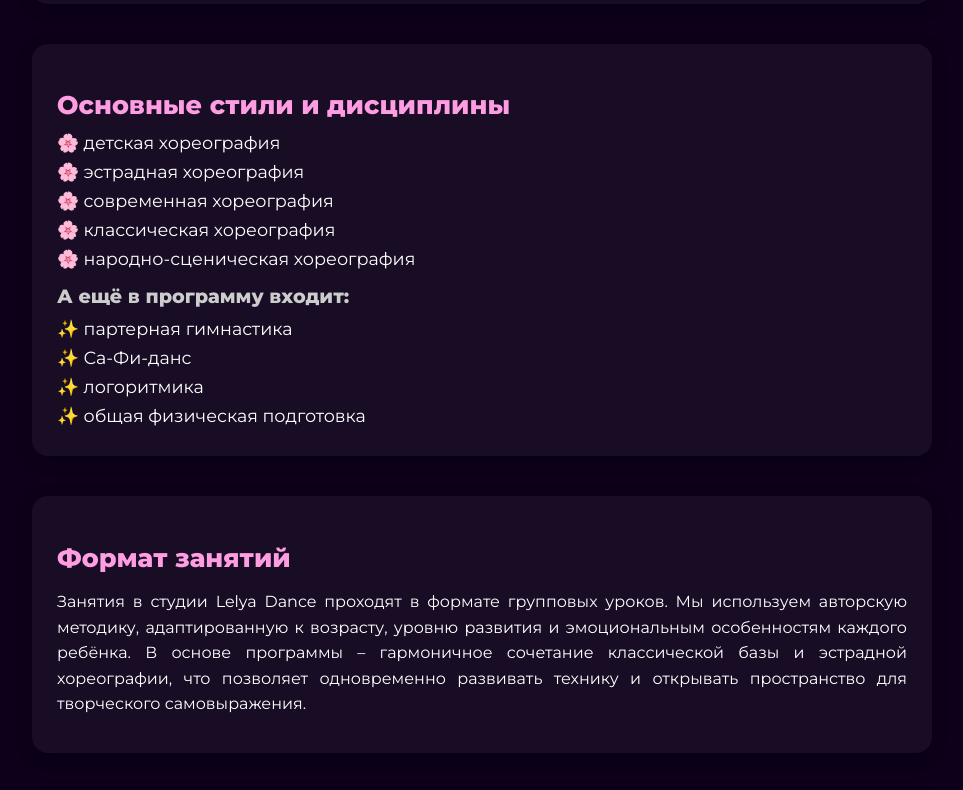
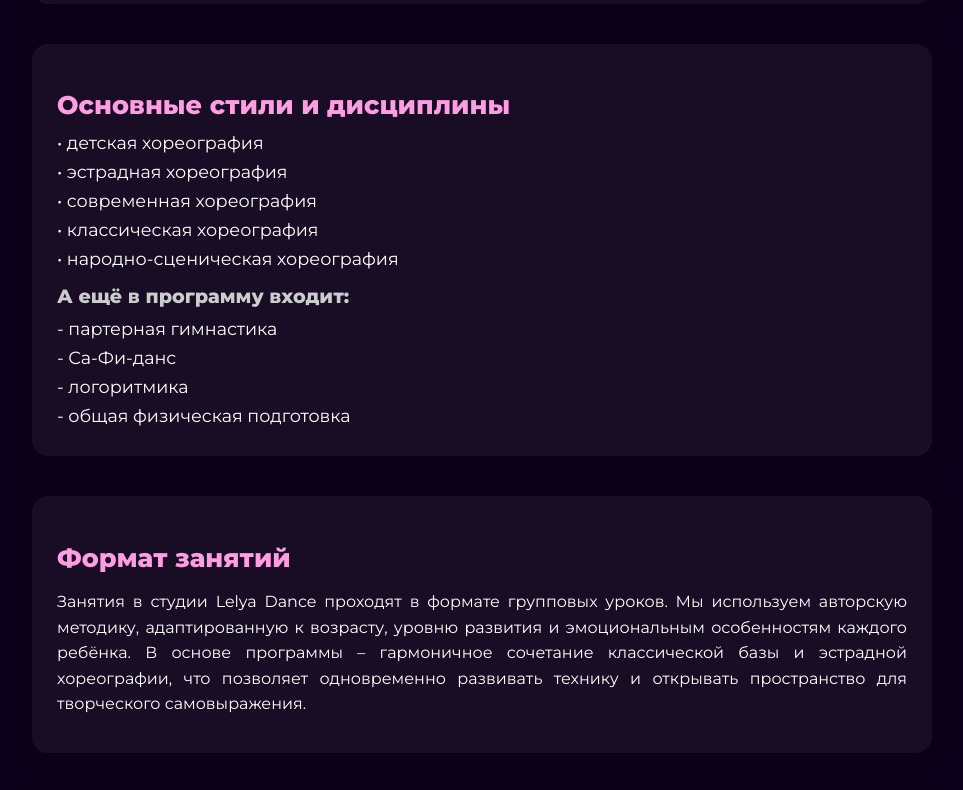
Before and after one commit to lelyadance/lelyadance.github.io, a plain HTML site: page ru/index.html in a window 1280 px wide. Shown: the part 1300-2090 px from the top of the page, without its empty margins (158-1121 px from the left). Drawn offline with Linux system fonts and the light colour scheme.

Commit message:
Update index.html

```diff
--- a/ru/index.html
+++ b/ru/index.html
@@ -58,18 +58,18 @@
     <div class="studio-block">
       <h3>Основные стили и дисциплины</h3>
       <ul class="styled-list">
-        <li>🌸 детская хореография</li>
-        <li>🌸 эстрадная хореография</li>
-        <li>🌸 современная хореография</li>
-        <li>🌸 классическая хореография</li>
-        <li>🌸 народно-сценическая хореография</li>
+        <li>• детская хореография</li>
+        <li>• эстрадная хореография</li>
+        <li>• современная хореография</li>
+        <li>• классическая хореография</li>
+        <li>• народно-сценическая хореография</li>
       </ul>
       <h4>А ещё в программу входит:</h4>
       <ul class="styled-list">
-        <li>✨ партерная гимнастика</li>
-        <li>✨ Са-Фи-данс</li>
-        <li>✨ логоритмика</li>
-        <li>✨ общая физическая подготовка</li>
+        <li>- партерная гимнастика</li>
+        <li>- Са-Фи-данс</li>
+        <li>- логоритмика</li>
+        <li>- общая физическая подготовка</li>
       </ul>
     </div>
 
@@ -151,11 +151,11 @@
   <div class="special-block">
     <h3>Нас отличает:</h3>
     <ul class="styled-list">
-      <li>🌟 Профессиональная команда с профильным образованием и многолетним опытом</li>
-      <li>🌟 Индивидуальный подход и искренняя забота о каждом ребёнке</li>
-      <li>🌟 Живые постановки, фотопроекты, тематические занятия, открытые уроки, концертная и сценическая практика</li>
-      <li>🌟 Авторские уроки, наполненные творчеством, гармонией и дисциплиной</li>
-      <li>🌟 Регулярное участие в районных и городских выступлениях, благотворительных мероприятиях, фестивалях, конкурсах и соревнованиях</li>
+      <li>• Профессиональная команда с профильным образованием и многолетним опытом</li>
+      <li>• Индивидуальный подход и искренняя забота о каждом ребёнке</li>
+      <li>• Живые постановки, фотопроекты, тематические занятия, открытые уроки, концертная и сценическая практика</li>
+      <li>• Авторские уроки, наполненные творчеством, гармонией и дисциплиной</li>
+      <li>• Регулярное участие в районных и городских выступлениях, благотворительных мероприятиях, фестивалях, конкурсах и соревнованиях</li>
     </ul>
   </div>
 </section>
```
